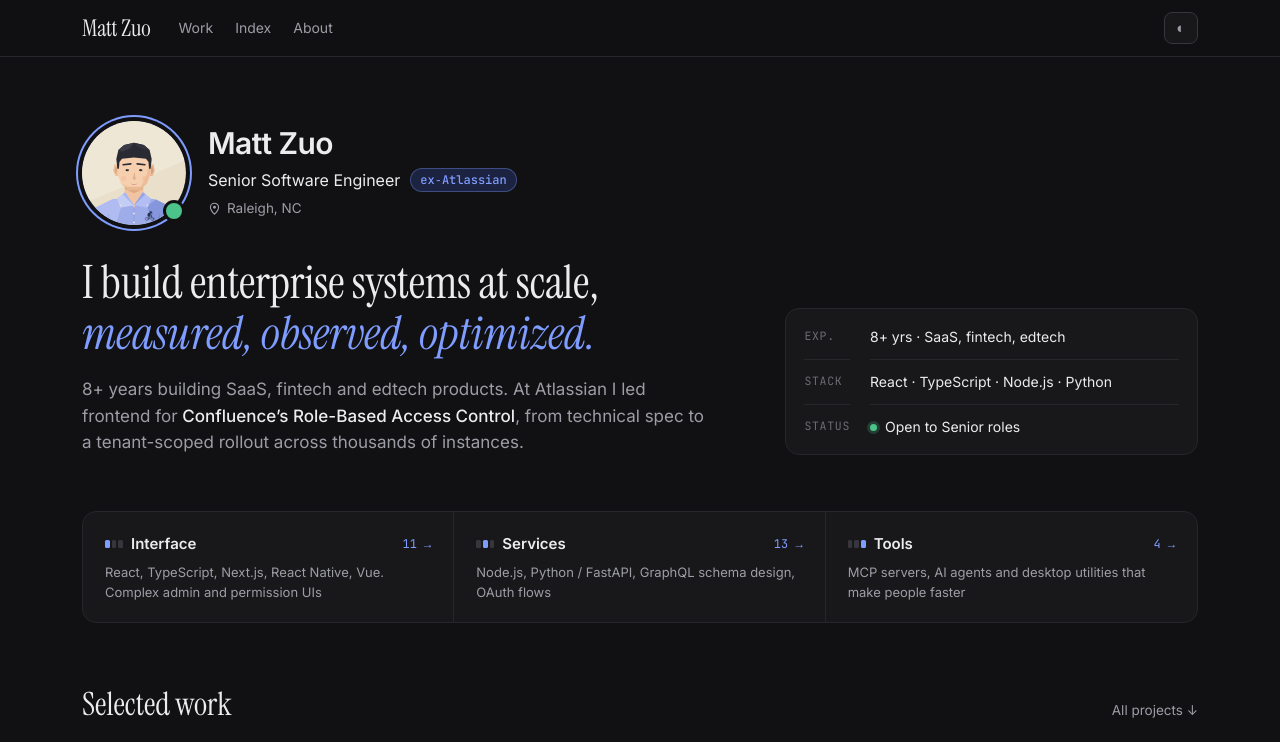
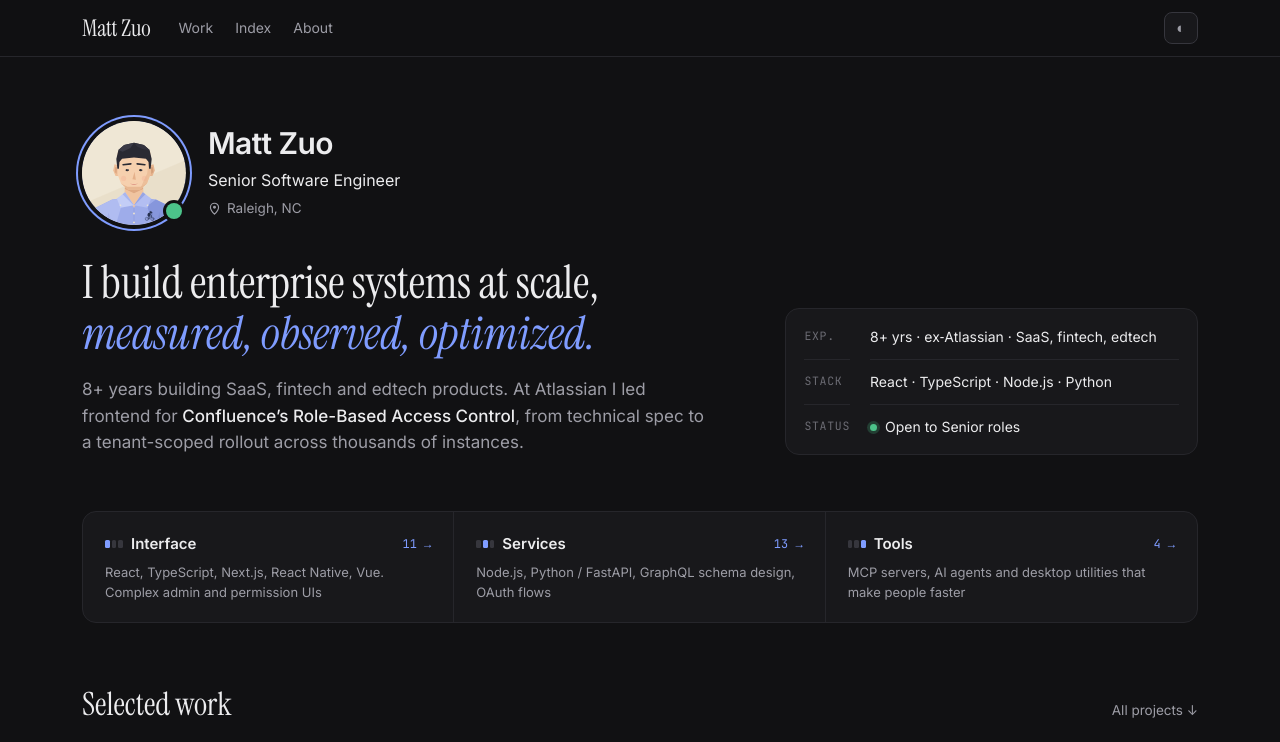
Before and after one commit to zohoMatt/zohoMatt.github.io, an Astro site: page / in a window 1280 px wide. Shown: the top 742 px of the page. Built offline with nearby package versions, Linux system fonts and the light colour scheme; Astro itself is replaced by a stand-in of ours.

Commit message:
Move ex-Atlassian from hero pill into the Exp. glance row
Co-Authored-By: Claude Opus 5.5 <noreply@anthropic.com>

```diff
--- a/src/components/Hero.astro
+++ b/src/components/Hero.astro
@@ -14,7 +14,6 @@ const [line1, line2] = profile.headline;
         <div class="who-name">{profile.name}</div>
         <div class="who-meta">
           <span>{profile.title}</span>
-          <span class="pill">ex‑{profile.formerly}</span>
         </div>
         <div class="who-loc">
           <svg viewBox="0 0 16 16" width="13" height="13" aria-hidden="true"><path d="M8 15s5-4.6 5-8.5A5 5 0 0 0 3 6.5C3 10.4 8 15 8 15Z" fill="none" stroke="currentColor" stroke-width="1.4"/><circle cx="8" cy="6.5" r="1.8" fill="currentColor"/></svg>
@@ -54,11 +53,6 @@ const [line1, line2] = profile.headline;
   }
   .who-name { font-size: 30px; font-weight: 600; letter-spacing: -.02em; line-height: 1.1; }
   .who-meta { display: flex; align-items: center; flex-wrap: wrap; gap: 8px 10px; margin-top: 8px; font-size: 16px; }
-  .pill {
-    font: 500 12px var(--mono); color: var(--accent); background: var(--accent-soft);
-    border: 1px solid color-mix(in srgb, var(--accent) 35%, transparent);
-    padding: 3px 9px; border-radius: 999px; white-space: nowrap;
-  }
   .who-loc { display: flex; align-items: center; gap: 6px; margin-top: 6px; font-size: 13.5px; color: var(--muted); }
   h1 { font: 400 clamp(32px, 3.8vw, 46px)/1.1 var(--serif); letter-spacing: -.005em; margin: 32px 0 18px; text-wrap: balance; }
   h1 em { color: var(--accent); }
--- a/src/data/profile.ts
+++ b/src/data/profile.ts
@@ -3,7 +3,6 @@ import type { Project } from './projects';
 export const profile = {
   name: 'Matt Zuo',
   title: 'Senior Software Engineer',
-  formerly: 'Atlassian',
   location: 'Raleigh, NC',
   email: 'mattzuo12@gmail.com',
   linkedin: 'https://www.linkedin.com/in/mattzo/',
@@ -17,7 +16,7 @@ export const profile = {
     '8+ years building SaaS, fintech and edtech products. At Atlassian I led frontend for <b>Confluence’s Role-Based Access Control</b>, from technical spec to a tenant-scoped rollout across thousands of instances.',
 
   glance: [
-    { label: 'Exp.', value: '8+ yrs · SaaS, fintech, edtech' },
+    { label: 'Exp.', value: '8+ yrs · ex‑Atlassian · SaaS, fintech, edtech' },
     { label: 'Stack', value: 'React · TypeScript · Node.js · Python' },
   ],
   status: 'Open to Senior roles',
```
